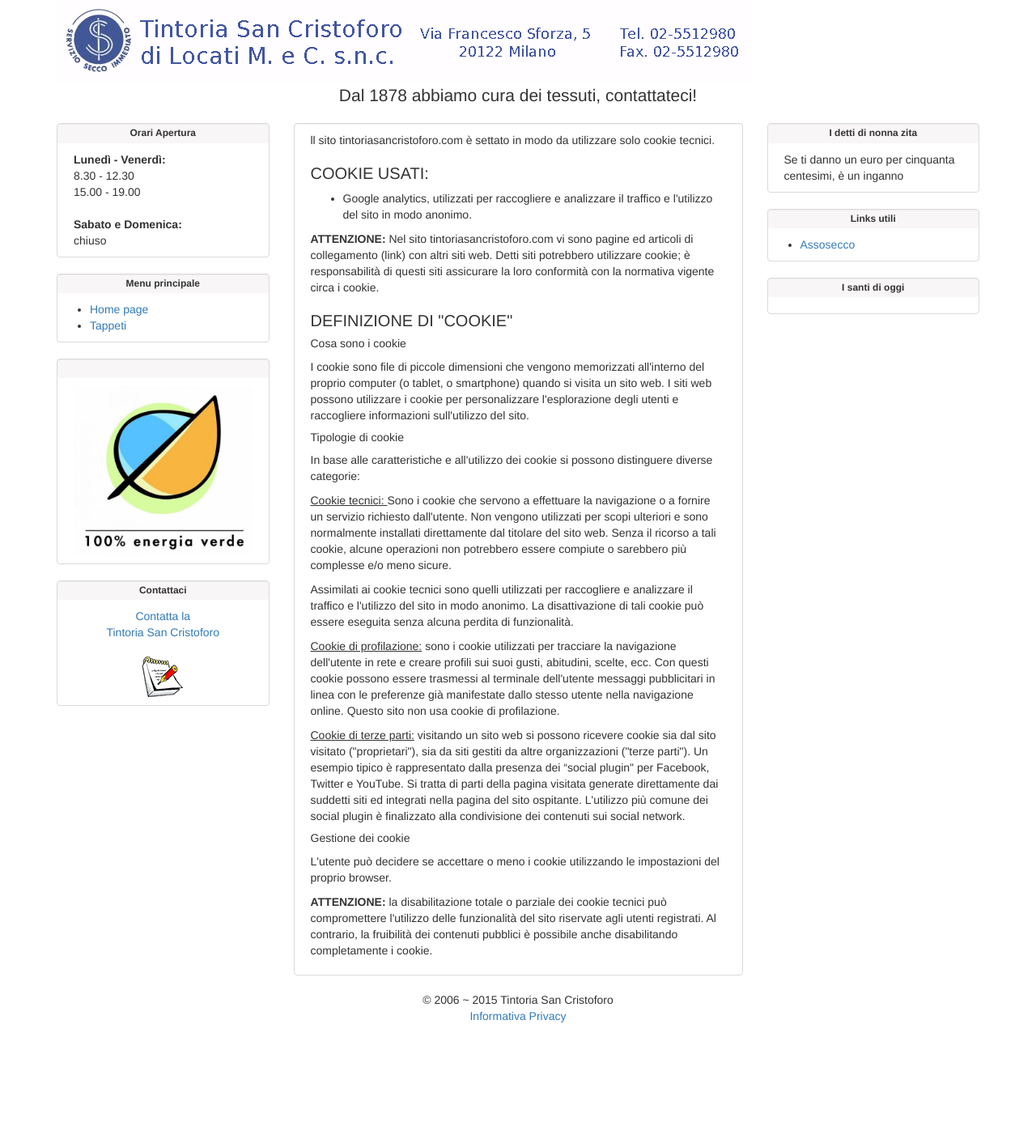
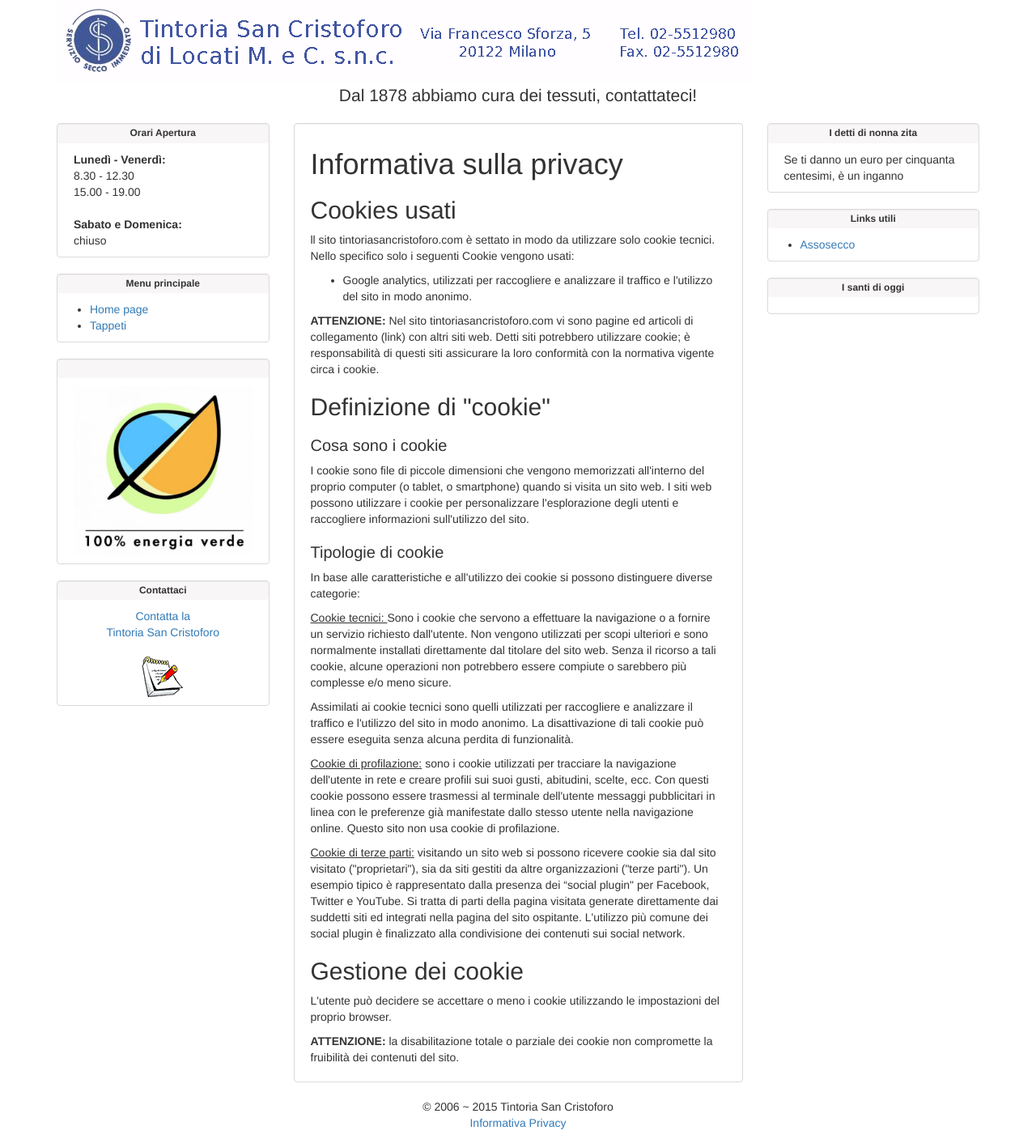
Before and after one commit to TintoriaSanCristoforo/TintoriaSanCristoforo.github.io, a Jekyll site: the page built from privacy.html, in a window 1280 px wide. Shown: the whole page at 81% size. Built offline with Jekyll 4.4.1, drawn with Linux system fonts in a browser that asks for light colours; before the commit the page ends 1275 px from its top, so only the background shows below that.

Commit message:
Improve privacypolicy

```diff
--- a/privacy.html
+++ b/privacy.html
@@ -3,23 +3,26 @@ layout: default
 ---
 
 <div class="central">
-    <p>ll sito tintoriasancristoforo.com è settato in modo da utilizzare solo cookie tecnici.</p>
-    <h3>COOKIE USATI:</h3>
+    <h1>Informativa sulla privacy</h1>
+
+    <h2>Cookies usati</h2>
+    <p>ll sito tintoriasancristoforo.com è settato in modo da utilizzare solo cookie tecnici. Nello specifico solo i seguenti Cookie vengono usati:</p>
     <ul>
         <li>Google analytics, utilizzati per raccogliere e analizzare il traffico e l'utilizzo del sito in modo anonimo.</li>
     </ul>
     <p><b>ATTENZIONE:</b> Nel sito tintoriasancristoforo.com vi sono pagine ed articoli di collegamento (link) con altri siti web. Detti siti potrebbero utilizzare cookie; è responsabilità di questi siti assicurare la loro conformità con la normativa vigente circa i cookie.</p>
 
-    <h3>DEFINIZIONE DI "COOKIE"</h3>
-    <h5>Cosa sono i cookie</h5>
+    <h2>Definizione di "cookie"</h2>
+    <h3>Cosa sono i cookie</h3>
     <p>I cookie sono file di piccole dimensioni che vengono memorizzati all'interno del proprio computer (o tablet, o smartphone) quando si visita un sito web. I siti web possono utilizzare i cookie per personalizzare l'esplorazione degli utenti e raccogliere informazioni sull'utilizzo del sito.</p>
-    <h5>Tipologie di cookie</h5>
+    <h3>Tipologie di cookie</h3>
     <p>In base alle caratteristiche e all'utilizzo dei cookie si possono distinguere diverse categorie:</p>
     <p><u>Cookie tecnici: </u>Sono i cookie che servono a effettuare la navigazione o a fornire un servizio richiesto dall'utente. Non vengono utilizzati per scopi ulteriori e sono normalmente installati direttamente dal titolare del sito web. Senza il ricorso a tali cookie, alcune operazioni non potrebbero essere compiute o sarebbero più complesse e/o meno sicure.</p>
     <p>Assimilati ai cookie tecnici sono quelli utilizzati per raccogliere e analizzare il traffico e l'utilizzo del sito in modo anonimo. La disattivazione di tali cookie può essere eseguita senza alcuna perdita di funzionalità.</p>
     <p><u>Cookie di profilazione:</u> sono i cookie utilizzati per tracciare la navigazione dell'utente in rete e creare profili sui suoi gusti, abitudini, scelte, ecc. Con questi cookie possono essere trasmessi al terminale dell'utente messaggi pubblicitari in linea con le preferenze già manifestate dallo stesso utente nella navigazione online. Questo sito non usa cookie di profilazione.</p>
     <p><u>Cookie di terze parti:</u> visitando un sito web si possono ricevere cookie sia dal sito visitato ("proprietari"), sia da siti gestiti da altre organizzazioni ("terze parti"). Un esempio tipico è rappresentato dalla presenza dei “social plugin" per Facebook, Twitter e YouTube. Si tratta di parti della pagina visitata generate direttamente dai suddetti siti ed integrati nella pagina del sito ospitante. L'utilizzo più comune dei social plugin è finalizzato alla condivisione dei contenuti sui social network.</p>
-    <h5>Gestione dei cookie</h5>
+
+    <h2>Gestione dei cookie</h2>
     <p>L'utente può decidere se accettare o meno i cookie utilizzando le impostazioni del proprio browser.</p>
-    <p><b>ATTENZIONE:</b> la disabilitazione totale o parziale dei cookie tecnici può compromettere l'utilizzo delle funzionalità del sito riservate agli utenti registrati. Al contrario, la fruibilità dei contenuti pubblici è possibile anche disabilitando completamente i cookie.</p>
+    <p><b>ATTENZIONE:</b> la disabilitazione totale o parziale dei cookie non compromette la fruibilità dei contenuti del sito.</p>
 </div>
```
